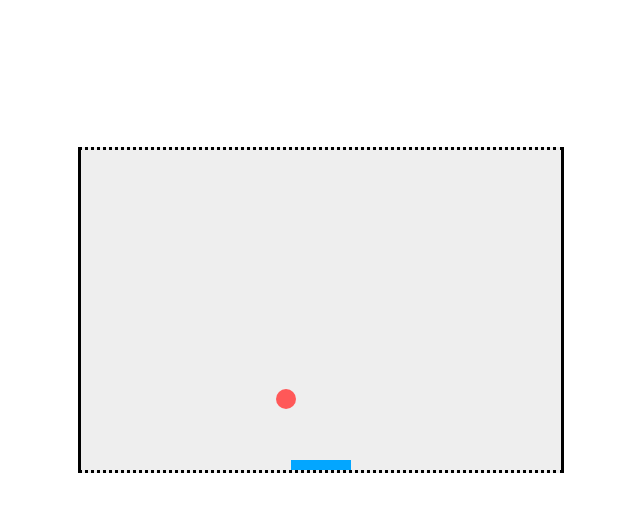
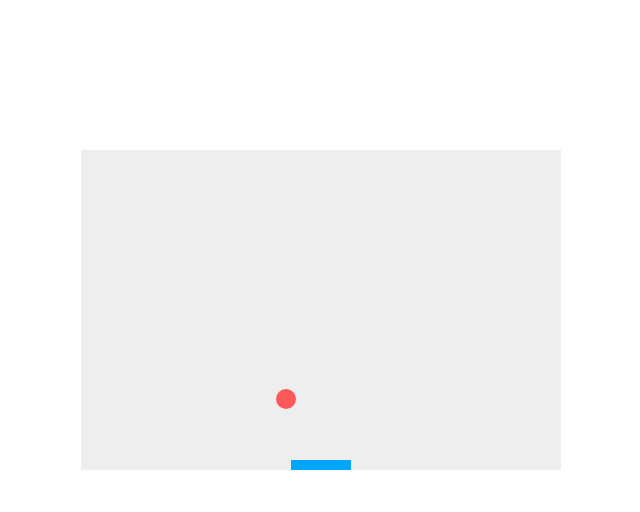
Before and after one commit to jajoosam/paddleBasket, a plain HTML site: page index.html in a window 1280 px wide. Shown: the part 90-602 px from the top of the page, without its empty margins (319-959 px from the left). Drawn offline with Linux system fonts and the light colour scheme; a web font is replaced by a local one.

Commit message:
Update index.html

```diff
--- a/index.html
+++ b/index.html
@@ -15,10 +15,6 @@
          margin: auto;
          position: absolute;
          top: 0; left: 0; bottom: 0; right: 0;
-         border-top-style: dotted;
-         border-right-style: solid;
-         border-bottom-style: dotted;
-         border-left-style: solid;border:
        }
       h1, h2, h3{
         text-align: center;
```
